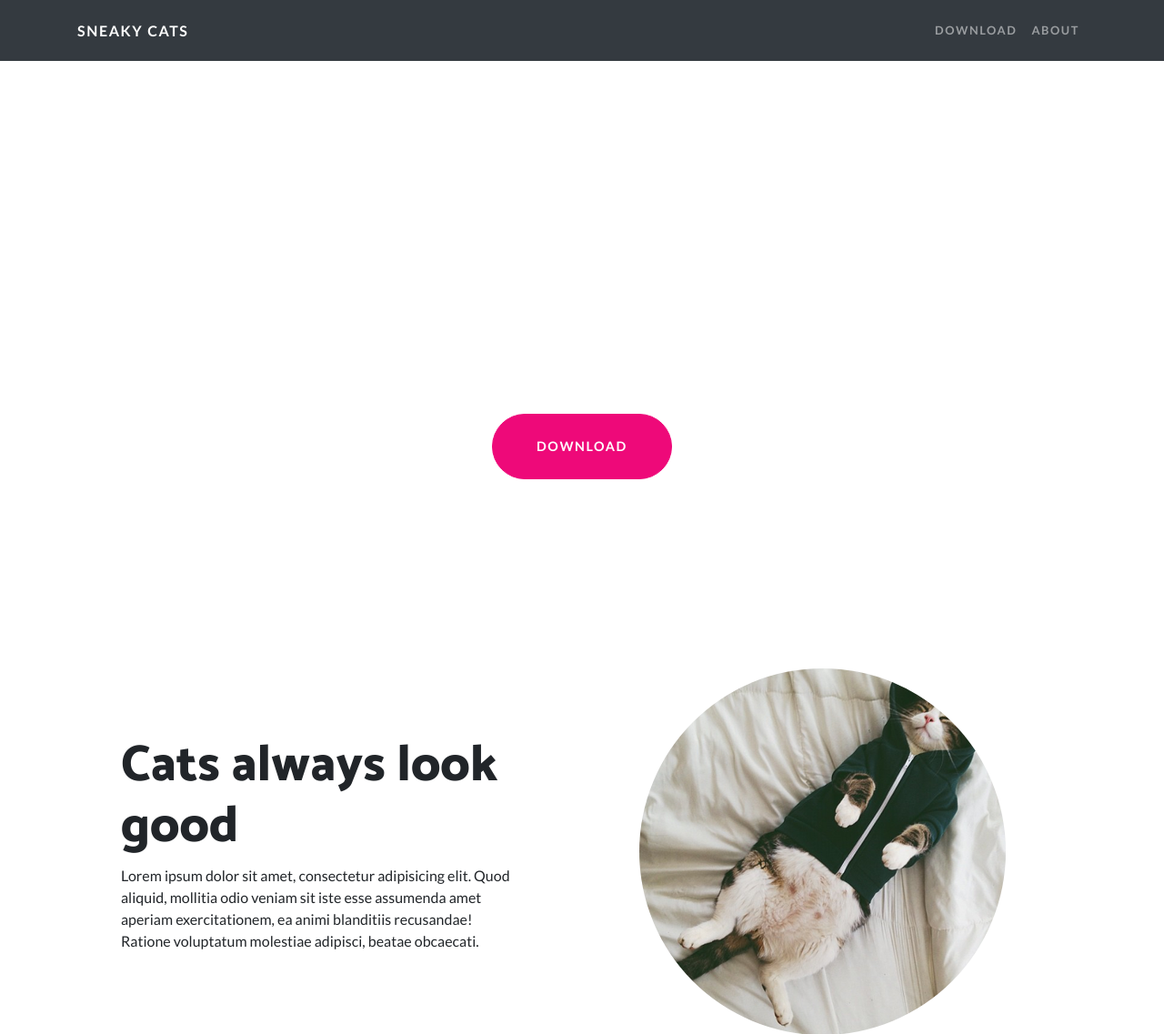
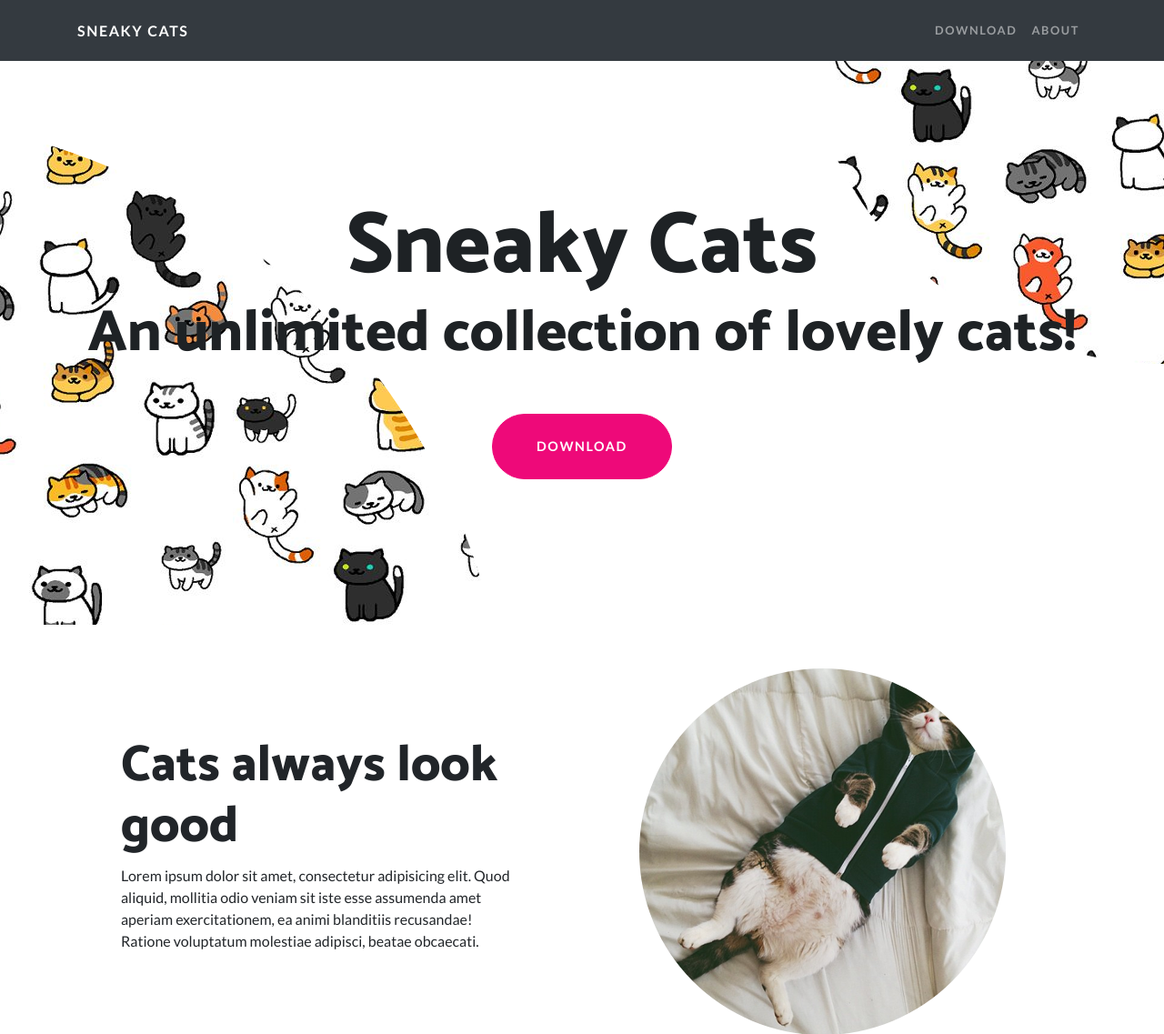
Before and after one commit to Kenneth-ca/sneaky_cats, a Flask app: page / in a window 1280 px wide. Shown: the top 1137 px of the page at 91% size. Run offline with Flask 2, Linux system fonts and the light colour scheme; some libraries are stand-ins or nearby versions.

Commit message:
[uploading] landing page

```diff
--- a/landingpage/run.py
+++ b/landingpage/run.py
@@ -5,12 +5,33 @@ Starts a Flask web application
 
 
 from flask import Flask, render_template
+from flask_mongoalchemy import MongoAlchemy
 
-app = Flask(__name__, static_folder='/static')
+
+app = Flask(__name__)
+app.config["MONGOALCHEMY_DATABASE"] = "cats"
+db = MongoAlchemy(app)
 app.config['ENV'] = 'development'
 app.config['DEBUG'] = True
 app.config['TESTING'] = True
 
+
+class Cats(db.Document):
+    name = db.StringField()
+    phone = db.StringField()
+
+
+def create():
+    cat = Cats(name="Test", phone="Default")
+    cat.save()
+
+def update(name):
+    cat = Cats.query.filter(Cats.name == name).first()
+    cat.save()
+
+def remove(id):
+    cat = Cats.query.get(id)
+    cat.remove()
 
 @app.route('/', strict_slashes=False)
 def index():
--- a/landingpage/static/assets/bootstrap/css/more.css
+++ b/landingpage/static/assets/bootstrap/css/more.css
@@ -1,3 +1,20 @@
-header.masthead{
-	background-image: url(../img/01.jpg)
+h1.masthead-heading.mb-0 {
+	color: #1e2225;
 }
+h2.masthead-subheading.mb-0 {
+	color: #1e2225;
+}
+header.masthead .bg-circle-1 {
+	height: 90rem;
+	width: 90rem;
+	bottom: -55rem;
+	left: -55rem;
+	background-image: url(/static/assets/img/background_image01.jpg);
+}
+header.masthead .bg-circle-2 {
+	height: 50rem;
+	width: 50rem;
+	top: -25rem;
+	right: -25rem;
+	background-image: url(/static/assets/img/background_image01.jpg);
+}
--- a/landingpage/templates/index.html
+++ b/landingpage/templates/index.html
@@ -7,6 +7,8 @@
     <title>Home - Sneaky Cats</title>
     <meta name="description" content="Many cats!">
     <link rel="stylesheet" href="{{ url_for('static', filename='assets/bootstrap/css/bootstrap.min.css') }}">
+    <link rel="stylesheet" href="{{ url_for('static', filename='assets/bootstrap/css/more.css') }}">
+
     <link rel="stylesheet" href="https://fonts.googleapis.com/css?family=Catamaran:100,200,300,400,500,600,700,800,900">
     <link rel="stylesheet" href="https://fonts.googleapis.com/css?family=Lato:100,100i,300,300i,400,400i,700,700i,900,900i">
 </head>
@@ -28,6 +30,9 @@
                 <h1 class="masthead-heading mb-0">Sneaky Cats</h1>
                 <h2 class="masthead-subheading mb-0">An unlimited collection of lovely cats!</h2><a class="btn btn-primary btn-xl rounded-pill mt-5" role="button" href="#">Download</a></div>
         </div>
+        <div class="bg-circle-1 bg-circle"></div>
+        <div class="bg-circle-2 bg-circle"></div>
+        <div class="half"></div>
     </header>
     <section>
         <div class="container">
```
